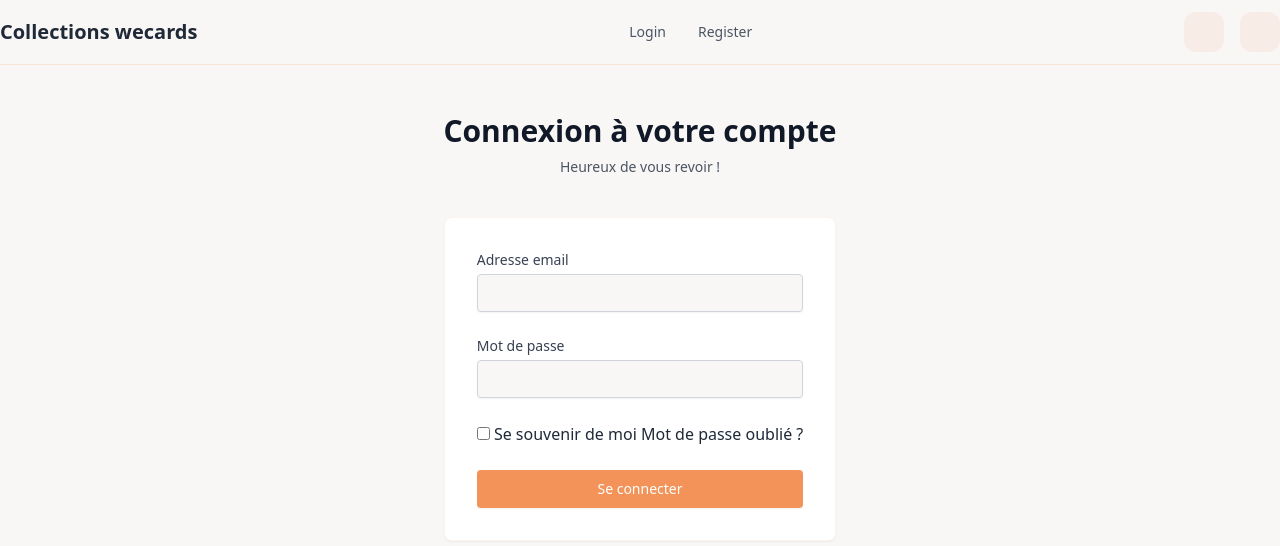
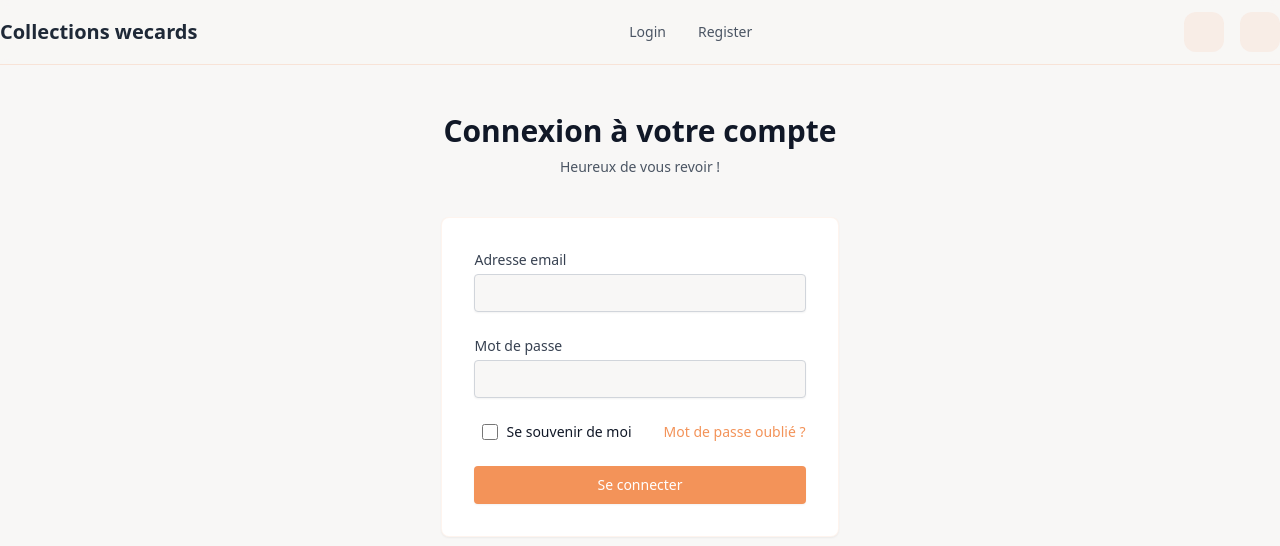
Before and after one commit to EliseLabarrere/efrei-angular__wecard, an Angular app: page /auth/login in a window 1280 px wide. Shown: the top 546 px of the page. Built offline with nearby package versions, Linux system fonts and the light colour scheme.

Commit message:
style: connexion - add a style section

```diff
--- a/src/styles.scss
+++ b/src/styles.scss
@@ -18,8 +18,6 @@
     }
 
     &__form {
-        min-width: 360px;
-
         @apply bg-white dark:bg-background-dark/50 p-8 rounded-xl border border-primary/10 dark:border-primary/20 shadow-sm flex flex-col gap-6;
 
         &-group {
@@ -46,5 +44,21 @@
         &-submit {
             @apply w-full flex justify-center py-2 px-4 border border-transparent rounded-lg shadow-sm text-sm font-medium text-white bg-primary hover:bg-primary/90 focus:outline-none focus:ring-2 focus:ring-offset-2 focus:ring-primary;
         }
+
+        &-action {
+            @apply flex justify-between gap-8;
+
+            label {
+                @apply flex items-center gap-2 ml-2 block text-sm text-gray-900 dark:text-gray-300 cursor-pointer;
+            }
+
+            input {
+                @apply h-4 w-4 text-primary focus:ring-primary border-gray-300 dark:border-gray-600 rounded bg-background-light dark:bg-gray-800 cursor-pointer;
+            }
+
+            &--link {
+                @apply text-sm font-medium text-primary hover:text-primary/90 cursor-pointer;
+            }
+        }
     }
 }
```
